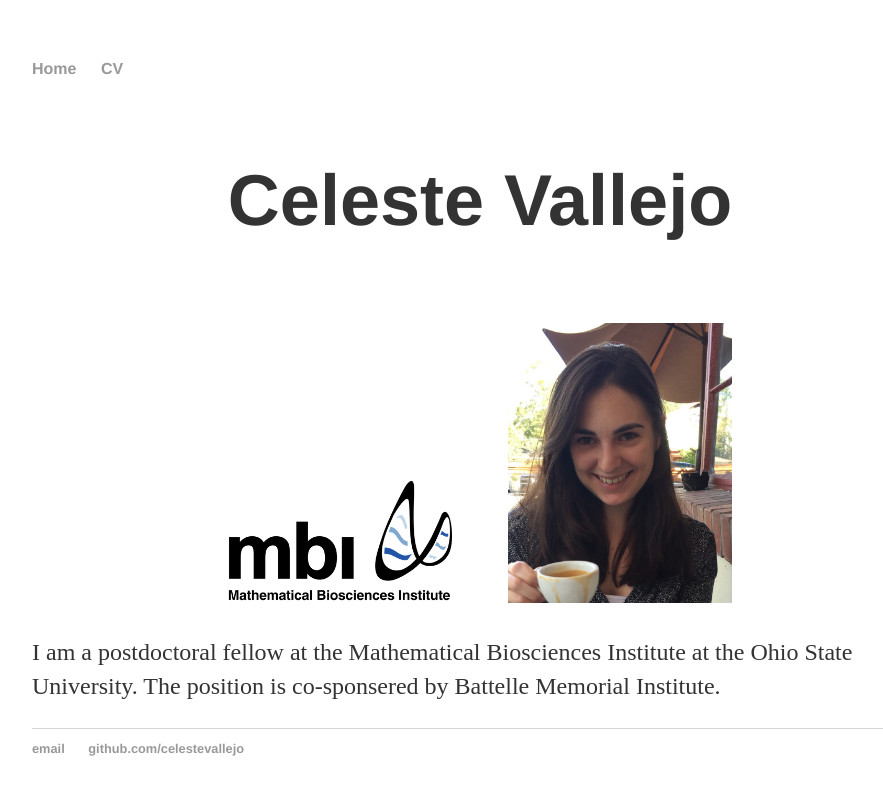
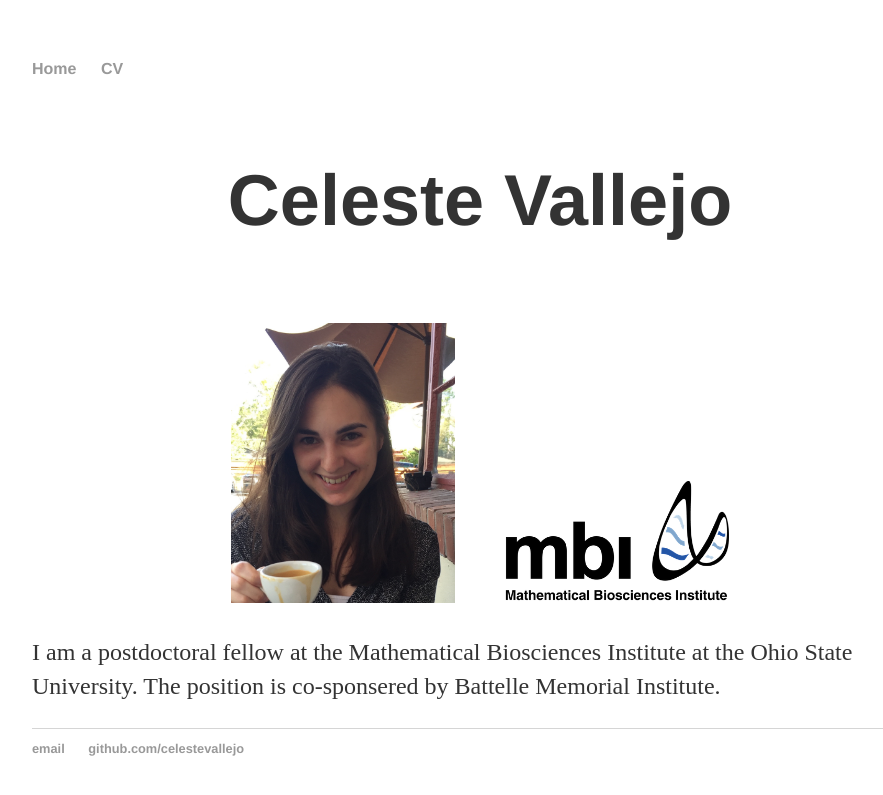
Before and after one commit to celestevallejo/celestevallejo.github.io, a Jekyll site: the page built from index.html, in a window 1280 px wide. Shown: the top 795 px of the page, without its empty margins (160-1043 px from the left). Built offline with Jekyll 4.4.1, drawn with Linux system fonts in a browser that asks for light colours.

Commit message:
switch order of pictures

```diff
--- a/index.html
+++ b/index.html
@@ -4,7 +4,7 @@
 ---
 <div class="blurb">
 <h1><p style="text-align:center">Celeste Vallejo</p></h1>
-<p style="text-align:center;"><img src="images/Mathematical_Biosciences_Institute_Logo.png" alt="MBI logo not shown" class="inline" width="25%" height="25%" style="PADDING-RIGHT: 50px"/>
-<img src="images/cvallejo.jpg" alt="Celeste Vallejo image not shown" class="inline" width="25%" height="25%"/></p>
+<p style="text-align:center;">
+<img src="images/cvallejo.jpg" alt="Celeste Vallejo image not shown" class="inline" width="25%" height="25%" style="PADDING-RIGHT: 50px"/><img src="images/Mathematical_Biosciences_Institute_Logo.png" alt="MBI logo not shown" class="inline" width="25%" height="25%" />	</p>
 <p>I am a postdoctoral fellow at the Mathematical Biosciences Institute at the Ohio State University. The position is co-sponsered by Battelle Memorial Institute.</p>
 </div><!-- /.blurb -->
```
